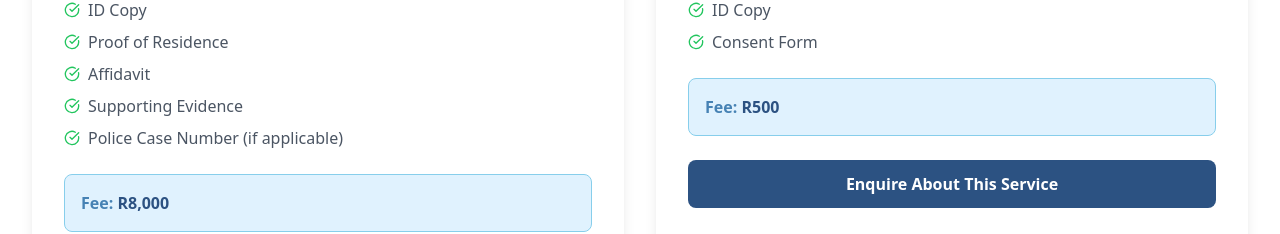
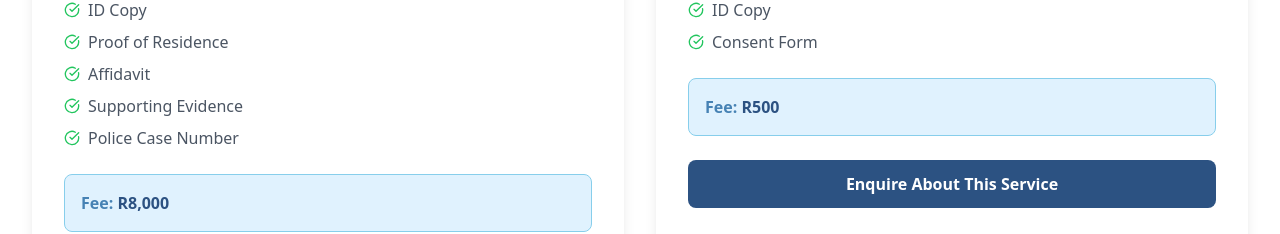
Before and after one commit to modupitumelo/rare-pieces, a React (Vite) app: page /services in a window 1280 px wide. Shown: the part 1937-2171 px from the top of the page. Built offline with nearby package versions, Linux system fonts and the light colour scheme.

Commit message:
Updated ServicesPage.tsx

```diff
--- a/src/pages/ServicesPage.tsx
+++ b/src/pages/ServicesPage.tsx
@@ -40,7 +40,7 @@ const ServicesPage = () => {
       title: "Unlawful Fraud Listing Removal",
       description: "Remove fraudulent listings that were placed on your credit record without your knowledge or consent.",
       details: "Combat identity theft and fraudulent credit applications. We help remove unauthorized accounts and restore your credit integrity.",
-      requiredDocs: ["ID Copy", "Proof of Residence", "Affidavit", "Supporting Evidence", "Police Case Number (if applicable)"],
+      requiredDocs: ["ID Copy", "Proof of Residence", "Affidavit", "Supporting Evidence", "Police Case Number"],
       fee: "R8,000",
       icon: <AlertTriangle className="w-12 h-12 text-orange-500" />
     },
```
